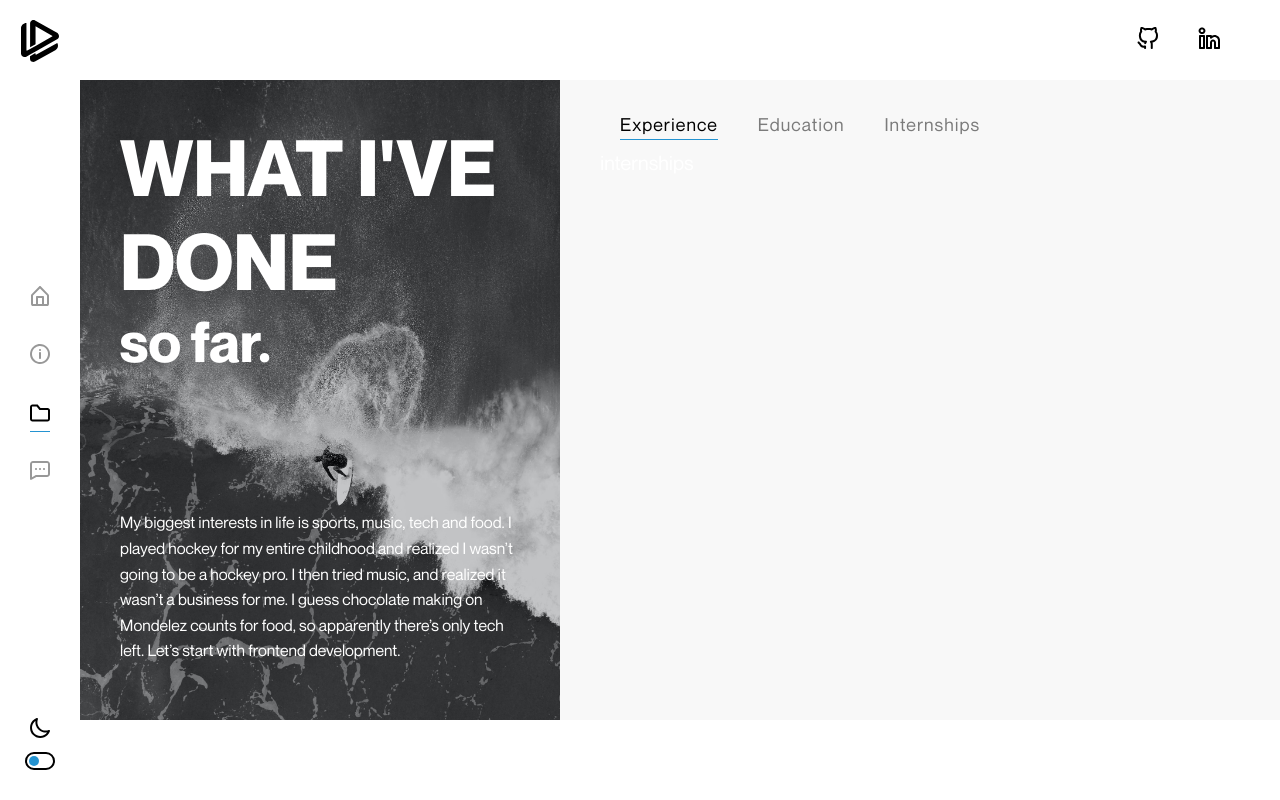
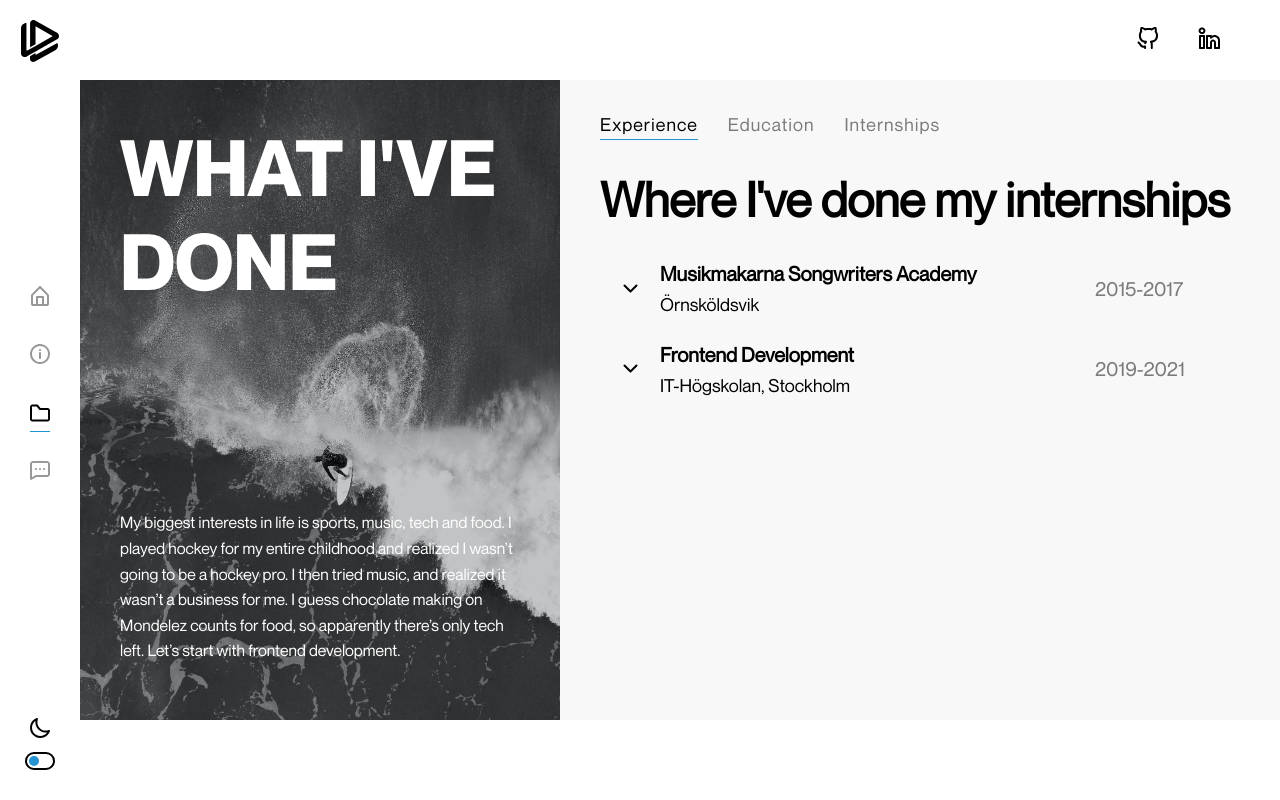
Before and after one commit to Baslarsa/davidlarsson.se, a React (Create React App) app: page /experience/internships in a window 1280 px wide. Built offline with nearby package versions, Linux system fonts and the light colour scheme.

Commit message:
add collapsible lists to experience page

```diff
--- /dev/null
+++ b/src/components/global/ExpandableList.jsx
@@ -0,0 +1,99 @@
+import Title from "./text/Title";
+/** @jsxImportSource @emotion/react */
+import { css, useTheme } from "@emotion/react";
+import { Icon } from "../../icons";
+import BodyBold from "./text/BodyStrong";
+import Body from "./text/Body";
+import { useState } from "react";
+
+const styles = {
+    wrapper: css`
+        display: flex;
+        flex-direction: column;
+    `,
+    row: css`
+        display: grid;
+        grid: 1fr / 3rem 3fr 1fr;
+        padding: 0.5rem 0;
+        align-items: center;
+    `,
+    rowWrap: css`
+        margin: 1rem 0;
+    `,
+    duration: css`
+        opacity: 0.5;
+    `,
+    icon: css`
+        display: flex;
+        justify-content: center;
+        align-items: center;
+        padding: 0.5rem;
+        height: 100%;
+    `,
+    expandableRow: css`
+        padding: 0;
+        max-height: 0;
+        overflow: hidden;
+        transition: all 0.3s;
+        opacity: 0;
+    `,
+    expand: css`
+        opacity: 1;
+        visibility: visible;
+        max-height: 500px;
+        padding: 1rem 1rem;
+    `,
+};
+
+const ExpandableList = ({ list, title }) => {
+    const [openRow, setIsOpenRow] = useState([]);
+    const theme = useTheme();
+
+    const toggleRow = (identifier) => {
+        if (openRow.includes(identifier)) {
+            setIsOpenRow([]);
+        } else {
+            setIsOpenRow(identifier);
+        }
+    };
+
+    return (
+        <div css={styles.wrapper}>
+            <Title>{title}</Title>
+            <div css={styles.rowWrap}>
+                {list.map((item) => (
+                    <>
+                        <div css={styles.row} key={item.title}>
+                            <div
+                                css={styles.icon}
+                                onClick={() => toggleRow(item.title)}
+                            >
+                                <Icon.ArrowIcon
+                                    css={{
+                                        stroke: `${theme.colors.text}`,
+                                    }}
+                                />
+                            </div>
+                            <div css={styles.text}>
+                                <BodyBold>{item.title}</BodyBold>
+                                <Body>{item.location}</Body>
+                            </div>
+                            <div css={styles.duration}>{item.duration}</div>
+                        </div>
+                        <div
+                            css={[
+                                styles.expandableRow,
+                                openRow.includes(item.title) && styles.expand,
+                                { backgroundColor: theme.colors.background },
+                            ]}
+                        >
+                            <Body>{item.description}</Body>
+                        </div>
+                    </>
+                ))}
+            </div>
+        </div>
+    );
+};
+
+export default ExpandableList;
--- /dev/null
+++ b/src/components/global/text/BodyStrong.jsx
@@ -0,0 +1,17 @@
+const BodyBold = ({ children, className, color }) => {
+    return (
+        <p
+            className={className}
+            style={{
+                fontSize: "20px",
+                fontWeight: "bold",
+                margin: "0",
+                color: `${color}`,
+            }}
+        >
+            {children}
+        </p>
+    );
+};
+
+export default BodyBold;
--- /dev/null
+++ b/src/components/global/text/Title.jsx
@@ -0,0 +1,12 @@
+const Title = ({ children, className, color }) => {
+    return (
+        <h3
+            className={className}
+            style={{ fontSize: "48px", margin: "0", color: `${color}` }}
+        >
+            {children}
+        </h3>
+    );
+};
+
+export default Title;
--- a/src/components/pages/AboutPage.jsx
+++ b/src/components/pages/AboutPage.jsx
@@ -2,6 +2,9 @@
 import { css, useTheme } from "@emotion/react";
 import PageContentWrapper from "../../containers/PageContentWrapper";
 import backgroundImage from "../../images/davidlarsson-bw.jpg";
+import Body from "../global/text/Body";
+import MainTitle from "../global/text/MainTitle";
+import SubTitle from "../global/text/SubTitle";
 
 const styles = {
     wrapper: css`
@@ -44,8 +47,8 @@ const AboutPage = () => {
                     { backgroundColor: theme.colors.backdrop },
                 ]}
             >
-                <h1>THE</h1>
-                <h1>STORY</h1>
+                <MainTitle>THE</MainTitle>
+                <MainTitle>STORY</MainTitle>
                 <br />
                 <p>
                     Started out as a dreamer with a vision of becoming a hockey
@@ -81,17 +84,16 @@ const AboutPage = () => {
                 </p>
             </div>
             <div css={styles.imageContainer}>
-                <h2>David Larsson</h2>
-                <br />
-                <p>
+                <SubTitle>David Larsson</SubTitle>
+                <Body>
                     <strong>born:</strong> 1990-09-28 in Fagersta
-                </p>
-                <p>
+                </Body>
+                <Body>
                     <strong>likes:</strong> Music, sports, food and tech stuff
-                </p>
-                <p>
+                </Body>
+                <Body>
                     <strong>family:</strong> 9 siblings and a girlfriend
-                </p>
+                </Body>
             </div>
         </PageContentWrapper>
     );
--- a/src/components/pages/ExperiencePage.jsx
+++ b/src/components/pages/ExperiencePage.jsx
@@ -10,9 +10,9 @@ import {
 } from "react-router-dom";
 import PageContentWrapper from "../../containers/PageContentWrapper";
 import backgroundImage from "../../images/surfer.jpg";
+import ExpandableList from "../global/ExpandableList";
 import Label from "../global/text/Label";
 import MainTitle from "../global/text/MainTitle";
-import SubTitle from "../global/text/SubTitle";
 
 const styles = {
     wrapper: css`
@@ -45,9 +45,10 @@ const styles = {
     tabList: css`
         display: flex;
         width: 100%;
+        margin-bottom: 1rem;
         a {
             text-decoration: none;
-            margin: 0.5rem 1rem;
+            margin: 0.5rem 1.5rem 0.5rem 0rem;
         }
     `,
     active: css`
@@ -71,6 +72,23 @@ const TAB_LIST = [
     { name: "Internships", key: "internship", link: "/internships" },
 ];
 
+const EDUCATIONS = [
+    {
+        title: "Musikmakarna Songwriters Academy",
+        duration: "2015-2017",
+        location: "Örnsköldsvik",
+        description:
+            "My biggest interests in life is sports, music, tech and food. I played hockey for my entire childhood and realized I wasn’t going to be a hockey pro. I then tried music, and realized it wasn’t a business for me. I guess chocolate making on Mondelez counts for food, so apparently there’s only tech left. Let's start with frontend development.",
+    },
+    {
+        title: "Frontend Development",
+        duration: "2019-2021",
+        location: "IT-Högskolan, Stockholm",
+        description:
+            "My biggest interests in life is sports, music, tech and food. I played hockey for my entire childhood and realized I wasn’t going to be a hockey pro. I then tried music, and realized it wasn’t a business for me. I guess chocolate making on Mondelez counts for food, so apparently there’s only tech left. Let's start with frontend development.",
+    },
+];
+
 const AboutPage = () => {
     const theme = useTheme();
     const match = useRouteMatch();
@@ -84,7 +102,6 @@ const AboutPage = () => {
                 <div>
                     <MainTitle>WHAT I'VE</MainTitle>
                     <MainTitle>DONE</MainTitle>
-                    <SubTitle>so far.</SubTitle>
                 </div>
                 <div>
                     <p>
@@ -131,15 +148,28 @@ const AboutPage = () => {
                             </Link>
                         ))}
                     </div>
-                    <div css={styles.tabContent}>
+                    <div
+                        css={[styles.tabContent, { color: theme.colors.text }]}
+                    >
                         <Switch>
                             <Route path={`${match.path}/education`}>
-                                Education
+                                <ExpandableList
+                                    title="What I've studied"
+                                    list={EDUCATIONS}
+                                />
                             </Route>
                             <Route path={`${match.path}/internships`}>
-                                internships
+                                <ExpandableList
+                                    title="Where I've done my internships"
+                                    list={EDUCATIONS}
+                                />
                             </Route>
-                            <Route path={`${match.path}`}>Experience</Route>
+                            <Route path={`${match.path}`}>
+                                <ExpandableList
+                                    title="My recent positions"
+                                    list={EDUCATIONS}
+                                />
+                            </Route>
                         </Switch>
                     </div>
                 </Router>
--- /dev/null
+++ b/src/icons/ArrowIcon.jsx
@@ -0,0 +1,24 @@
+import React from "react";
+
+const ArrowIcon = ({ ...props }) => {
+    return (
+        <svg
+            width="15"
+            height="9"
+            viewBox="0 0 15 9"
+            fill="none"
+            {...props}
+            xmlns="http://www.w3.org/2000/svg"
+        >
+            <path
+                d="M13.5 1.5L7.5 7.5L1.5 1.5"
+                stroke-width="2"
+                stroke-miterlimit="10"
+                stroke-linecap="round"
+                stroke-linejoin="round"
+            />
+        </svg>
+    );
+};
+
+export default ArrowIcon;
--- a/src/icons/index.js
+++ b/src/icons/index.js
@@ -7,6 +7,7 @@ import MoonIcon from "./MoonIcon";
 import ToggleIcon from "./ToggleIcon";
 import LinkedinIcon from "./LinkedinIcon";
 import GithubIcon from "./GithubIcon";
+import ArrowIcon from "./ArrowIcon";
 
 const Icons = {
     AboutIcon,
@@ -18,6 +19,7 @@ const Icons = {
     ToggleIcon,
     LinkedinIcon,
     GithubIcon,
+    ArrowIcon,
 };
 
 export const Icon = { ...Icons };
```
